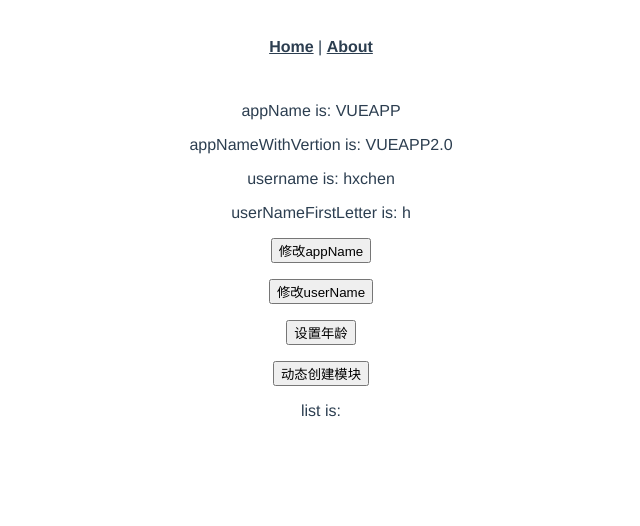
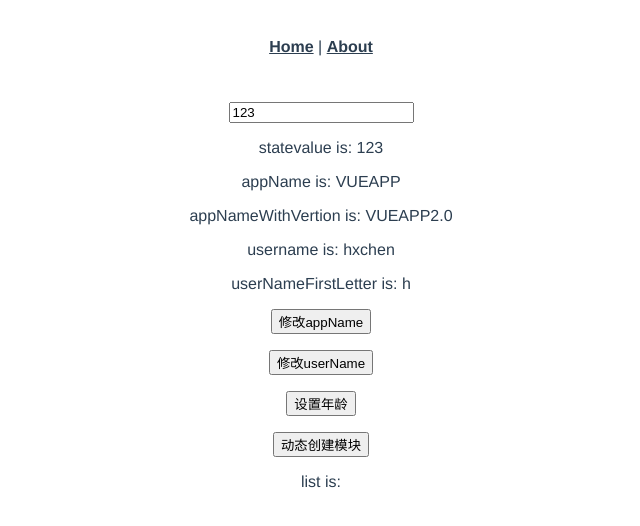
Before and after one commit to jasonChen2014/vue-course, a Vue app: page /#/store in a window 1280 px wide. Shown: the top 526 px of the page, without its empty margins (319-959 px from the left). Built offline with nearby package versions, Linux system fonts and the light colour scheme.

Commit message:
vuex 插件以及双向绑定

```diff
--- a/src/store/index.js
+++ b/src/store/index.js
@@ -5,6 +5,7 @@ import getters from './getters'
 import mutations from './mutations'
 import actions from './actions'
 import user from './module/user'
+import saveInlocal from './plugin/saveInLocal'
 
 Vue.use(Vuex)
 
@@ -15,5 +16,6 @@ export default new Vuex.Store({
   actions,
   modules: {
     user
-  }
+  },
+  plugins: [saveInlocal]
 })
--- a/src/store/mutations.js
+++ b/src/store/mutations.js
@@ -6,6 +6,9 @@ const mutation = {
     //动态添加state
     SET_AGE(state,params) {
         vue.set(state,'age',params)
+    },
+    SET_STATEVALUE(state,params) {
+        state.statevalue = params
     }
 }
 export default mutation
--- /dev/null
+++ b/src/store/plugin/saveInLocal.js
@@ -0,0 +1,7 @@
+export default store => {
+    if(localStorage.state) store.replaceState(JSON.parse(localStorage.state))
+    store.subscribe((mutation,state)=>{
+        //console.log('savestate')
+        localStorage.state = JSON.stringify(state)
+    })
+}
--- a/src/store/state.js
+++ b/src/store/state.js
@@ -1,5 +1,6 @@
 const state = {
-  appName: 'VUEAPP'
+  appName: 'VUEAPP',
+  statevalue: '123'
 }
 
 export default state
--- a/src/views/store.vue
+++ b/src/views/store.vue
@@ -1,5 +1,7 @@
 <template>
     <div>
+        <p><input v-model="statevalue"/></p>
+        <p>statevalue is: {{statevalue}}</p>
         <p>appName is: {{appName}}</p>
         <p>appNameWithVertion is: {{appNameWithVertion}}</p>
         <p>username is: {{userName}}</p>
@@ -39,8 +41,18 @@ export default {
             appName: state => state.appName,
             userName: state => state.user.userName,
             age: state => state.age,
-            list: state => state.todo?state.todo.list : []
+            list: state => state.todo?state.todo.list : [],
+            //statevalue: state => state.statevalue
         }),
+        statevalue: {
+            get(){
+                return this.$store.state.statevalue
+            },
+            set(value){
+                //console.log('set statevalue is:' +value)
+                this.SET_STATEVALUE(value)
+            }
+        },
         ...mapGetters(['appNameWithVertion']),
         ...mapGetters('user',['userNameFirstLetter']),
         //...mapState('user',['userName']),
@@ -57,7 +69,7 @@ export default {
         // }
     },
     methods: {
-        ...mapMutations(['UPDATE_APP_NAME','MODIFY_USER_NAME','SET_AGE']),
+        ...mapMutations(['UPDATE_APP_NAME','MODIFY_USER_NAME','SET_AGE','SET_STATEVALUE']),
         ...mapMutations('user',['MODIFY_USER_NAME']),
         ...mapActions(['updateAppNameAction']),
         updateAppName(){
```
